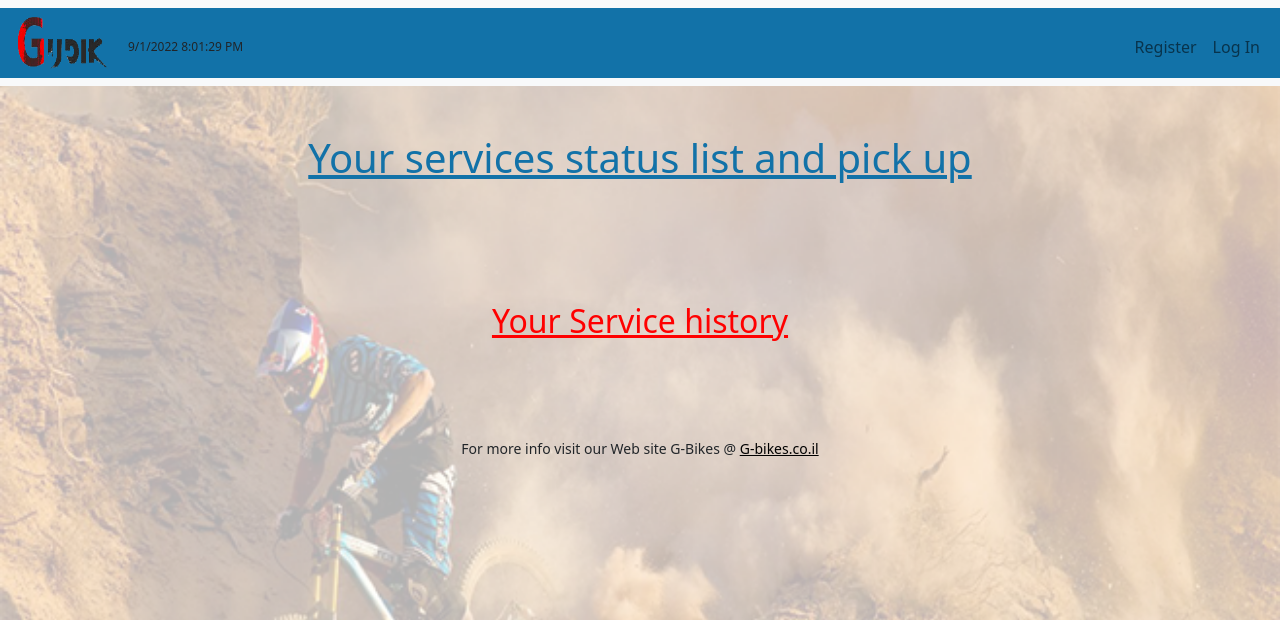
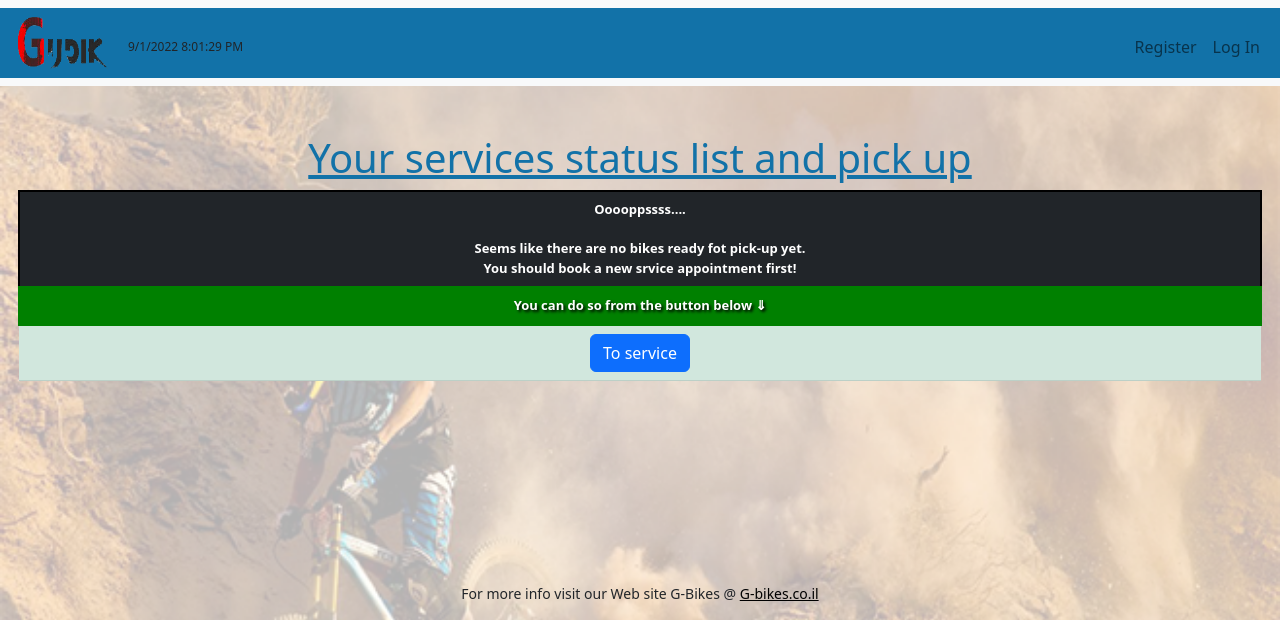
Before and after one commit to Dgoralkin/MyProject, a Flask app: template templates/pick_up.html in a window 1280 px wide. Shown: the top 620 px of the page. Run offline with Flask 2, Linux system fonts and the light colour scheme; the template is opened without the code that fills it, so the values that code supplies are empty.

Commit message:
pick_up style and function updated

```diff
--- a/app.py
+++ b/app.py
@@ -354,6 +354,7 @@ def pick():
     # Show connected User Full Name
     FULLNAME = fullName()
     USER_ID = [session["user_id"]]
+    SERVICE_HISTORY = []
 
     # Refresh page date
     REFRESH = display_services()
@@ -362,7 +363,7 @@ def pick():
     SERVICES = display_user_service_status(USER_ID)
 
     # Sends user to main page
-    return render_template("pick_up.html", FULLNAME=FULLNAME, SERVICES=SERVICES)
+    return render_template("pick_up.html", FULLNAME=FULLNAME, SERVICES=SERVICES, SERVICE_HISTORY=SERVICE_HISTORY)
 
 
 #--------------------------------------------------------------------------------- Payment Page
--- a/templates/layout.html
+++ b/templates/layout.html
@@ -23,7 +23,7 @@
                 <a class="navbar-brand" title="Home page" href="/"><img src="/static/logo G.png" width="100" height="60" alt="Logo"></a>
 
                 <ul class="navbar-nav me-auto mt-2">
-                    <li class="nav-item noHover" id="clock2" style="margin-right:2.5rem; font-size: 75%;"></li>
+                    <li class="nav-item noHover" id="clock2" style="margin-right:2.5rem; font-size: 75%;">0/0/0000 00:00:00 PM</li>
                 </ul>
 
                 <button aria-controls="navbar" aria-expanded="false" aria-label="Toggle navigation" class="navbar-toggler" data-bs-target="#navbar" data-bs-toggle="collapse" type="button">
--- a/templates/pick_up.html
+++ b/templates/pick_up.html
@@ -8,7 +8,7 @@
 {% block Refresh %}
 
 {% endblock %}
-<!-- http-equiv="refresh" content="120" -->>
+<!-- http-equiv="refresh" content="120" -->
 
 
 {% block user %}
@@ -22,11 +22,10 @@
       <table class="table table-success table-striped-columns table-hover">
 
         <!-- Table for bikes that ready for pick up  -->
-        {% set serviceReady = 0 %}
+          {% set serviceReady = 0 %}
         {% if SERVICES[0] %}
-        {% set serviceReady = 1 %}
+          {% set serviceReady = 1 %}
           <thead class="table-dark" style="border: 2px solid black;">
-
               <tr>
                 <th scope="col">Service #</th>
                 <th scope="col">Service</th>
@@ -57,17 +56,19 @@
                 {% endfor %}
 
                 <tr class="SERVICE_READY">
-                  <td colspan="3" style="visibility:hidden;"></td>
+                  <td colspan="3" style="background-color: transparent;margin:0 auto; text-align: center; pointer-events: none;">
+                    <button type="button" class="btn btn-success" style="width: 100%; margin-top: 16px;">Bike is ready</button>
+                  </td>
+
 
                   <td style="border: 2px solid green;">
                     <div class="form-check td_sum" style="text-align: left;">
                       Total service price: {{ service["TOTAL_PRICE"] }}$
                       <hr>
                       <input class="form-check-input" type="checkbox" id="bike_{{ service["BIKE_ID"] }}" name="pay" value="{{ service["BIKE_ID"] }}" onClick="checkboxes();">
-                      <label class="form-check-label" for="bike_{{ service["BIKE_ID"] }}">Pick {{ service["BIKE_NAME"] }}</label>
+                      <label class="form-check-label" style="font-size: small;" for="bike_{{ service["BIKE_ID"] }}">Pick {{ service["BIKE_NAME"] }}</label>
                     </div>
                   </td>
-
                 </tr>
               {% endfor %}
             </div>
@@ -76,9 +77,9 @@
 
 
         <!-- Table for bikes that still in service  -->
-        {% set inService = 0 %}
+          {% set inService = 0 %}
         {% if SERVICES[1] %}
-        {% set inService = 1 %}
+          {% set inService = 1 %}
 
           <thead class="table-dark" style="border: 2px solid black;">
             <tr>
@@ -120,14 +121,38 @@
                   {% set BIKE_READY_TIME2 = service["SERVICES"][BIKE_READY_TIME-1][3] %}
                   <tr class="SERVICE_IN_Q">
                       <td style="display:none;" id="countdown_read">{{ BIKE_READY_TIME2 }}</td>
-                      <td class="td_sum" colspan="3">This service ends on: {{ BIKE_READY_TIME2 }}  -  EET: <span id="countdown"></span></td>
+                      <td class="td_sum" colspan="3">This service ends on: &nbsp {{ BIKE_READY_TIME2 }} &nbsp &#x2192; &nbsp EET: &nbsp <span id="countdown"></span></td>
                       <td class="td_sum" style="border: 2px solid red;">Total service price: {{ service["TOTAL_PRICE"] }}$</td>
                   </tr>
 
                 {% endfor %}
               </div>
           </tbody>
-        {% endif %}
+
+          {% elif (inService == 0) and (serviceReady == 0) %}
+            <thead class="table-dark" style="border: 2px solid black; font-size: small;">
+              <tr>
+                <th colspan="4" scope="col">
+                  Ooooppssss....<br>
+                  <br>Seems like there are no bikes ready fot pick-up yet.
+                  <br>You should book a new srvice appointment first!
+                </th>
+              </tr>
+            </thead>
+
+            <tbody>
+              <div id="SERVICES" style="font-size: small;">
+                <tr class="SERVICE_READY noHover">
+                  <th scope="row" class="thStyle" colspan="4" style="background-color:green; font-size: small;">
+                    You can do so from the button below &#8659;
+                  </th>
+                </tr>
+                <tr>
+                  <td><a id="toService_btm" href="/service" class="btn btn-primary">To service</a></td>
+                </tr>
+              </div>
+            </tbody>
+          {% endif %}
       </table>
     </div>
 
@@ -195,7 +220,6 @@ if ({{inService}} === 1) {
 if ({{serviceReady}} === 0) {
   document.getElementById("pay_form_button").style.display = "none";
 }
-
 </script>
 
 {% endblock %}
@@ -207,6 +231,9 @@ if ({{serviceReady}} === 0) {
 
 {% block main %}
 
-<h2>Your Service history</h2>
+  {% if SERVICE_HISTORY %}
+    <h1>Your Service History</h1>
+    <h2>{{SERVICE_HISTORY}}</h2>
+  {% endif %}
 
 {% endblock %}
```
Also changed, not shown: static/styles.css (line endings or trailing spaces).
